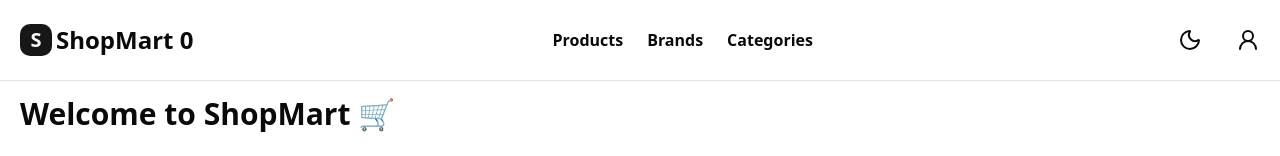
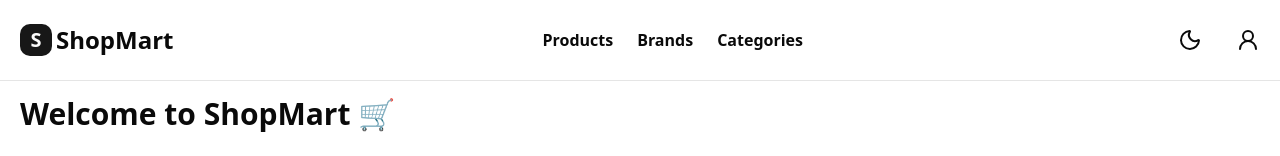
Before and after one commit to Ahmedaminn1/Next-E-Commerce, a Next.js app: page /register in a window 1280 px wide. Shown: the top 156 px of the page. Built offline with nearby package versions, Linux system fonts and the light colour scheme; no server answers.

Commit message:
git commit -m "feat: add toaster in register"

```diff
--- a/src/app/(auth)/register/page.tsx
+++ b/src/app/(auth)/register/page.tsx
@@ -18,6 +18,7 @@ import { registerSchema, registerSchemaType } from "@/schema/auth.schema";
 import { registerUser } from "@/services/auth.services";
 import { Spinner } from "@/components/ui/spinner";
 import { useRouter } from "next/navigation";
+import { toast } from "sonner";
 
 export default function Register() {
   const router = useRouter()
@@ -36,6 +37,10 @@ export default function Register() {
   async function onsubmit(values: registerSchemaType) {
     const data = await registerUser(values)
     if (data.message == "success") {
+      toast.success("You Registered Successfully ✅", {
+        position: "top-right",
+        duration: 3000
+      })
       router.push("/login")
     }
   }
--- a/src/components/common/navbar.tsx
+++ b/src/components/common/navbar.tsx
@@ -48,7 +48,7 @@ export default function Navbar() {
             <AvatarFallback>S</AvatarFallback>
           </Avatar>
           <Link href="/" className="text-2xl font-bold">
-            ShopMart {count}
+            ShopMart
           </Link>
         </div>
 
```
